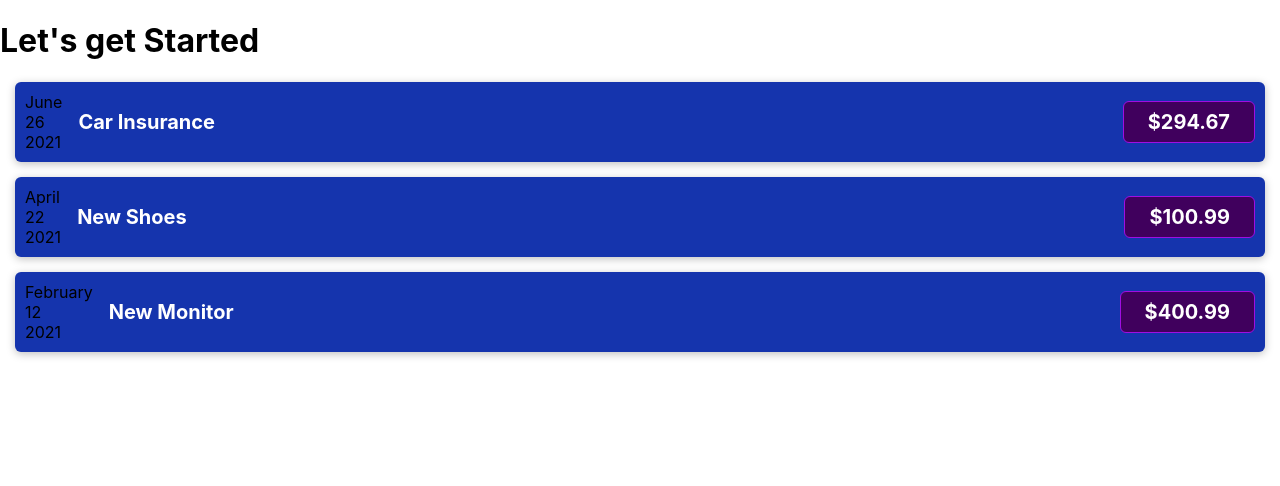
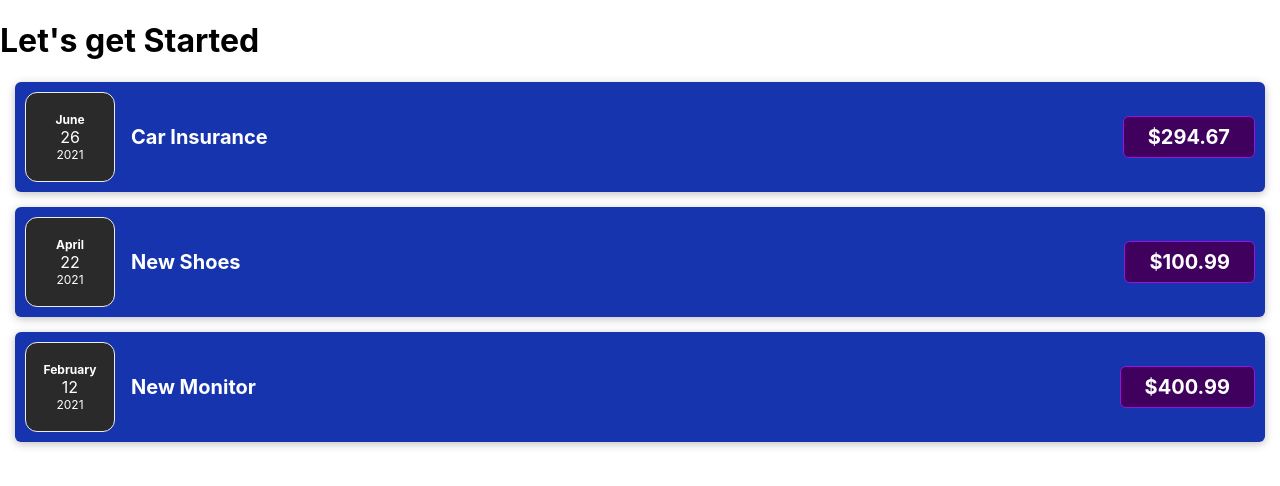
Before and after one commit to PatrickBoynton/expense-app, a React (Create React App) app: page / in a window 1280 px wide. Shown: the top 486 px of the page. Built offline with nearby package versions, Linux system fonts and the light colour scheme.

Commit message:
Added a component for the date.

```diff
--- a/src/components/ExpenseItem.js
+++ b/src/components/ExpenseItem.js
@@ -1,17 +1,12 @@
 import React from "react";
 import "./ExpenseItem.css";
+import ExpenseDate from "./ExpenseDate";
 
 function ExpenseItem({expenses}) {
-    const month = expenses.date.toLocaleString("en-US", {month: "long"});
-    const day = expenses.date.toLocaleString("en-US", {day: "2-digit"});
-    const year = expenses.date.getFullYear();
+
     return (
         <div className="expense-item">
-            <div>
-                <div>{month}</div>
-                <div>{day}</div>
-                <div>{year}</div>
-            </div>
+            <ExpenseDate expenses={expenses}/>
             <div className="expense-item__description">
                 <h2>{expenses.title}</h2>
                 <span className="expense-item__price">${expenses.amount}</span>
```
